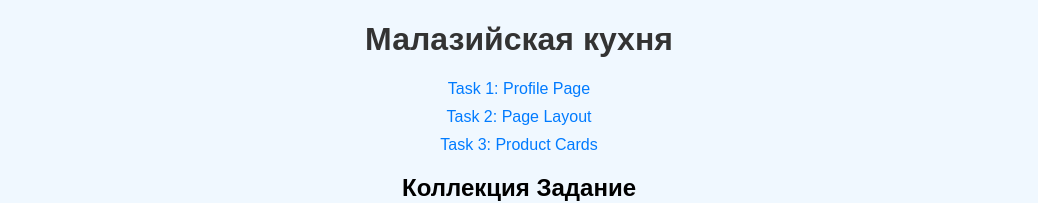
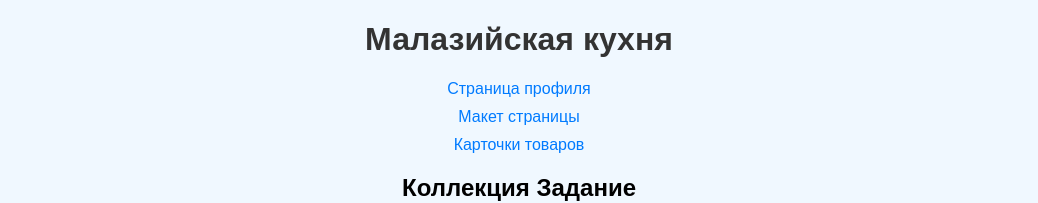
Before and after one commit to hafiz-azizan03/html-css-homework, a plain HTML site: page index.html in a window 1280 px wide. Shown: the top 203 px of the page, without its empty margins (121-1159 px from the left). Drawn offline with Linux system fonts and the light colour scheme; files that its build step writes are made by us from their sources.

Commit message:
Update index.html

```diff
--- a/index.html
+++ b/index.html
@@ -12,9 +12,9 @@
         <h1>Малазийская кухня</h1>
         <nav>
             <ul>
-                <li><a href="task1/index.html">Task 1: Profile Page</a></li>
-                <li><a href="task2/index.html">Task 2: Page Layout</a></li>
-                <li><a href="task3/index.html">Task 3: Product Cards</a></li>
+                <li><a href="task1/index.html">Страница профиля</a></li>
+                <li><a href="task2/index.html">Макет страницы</a></li>
+                <li><a href="task3/index.html">Карточки товаров</a></li>
             </ul>
         </nav>
     </header>
```
